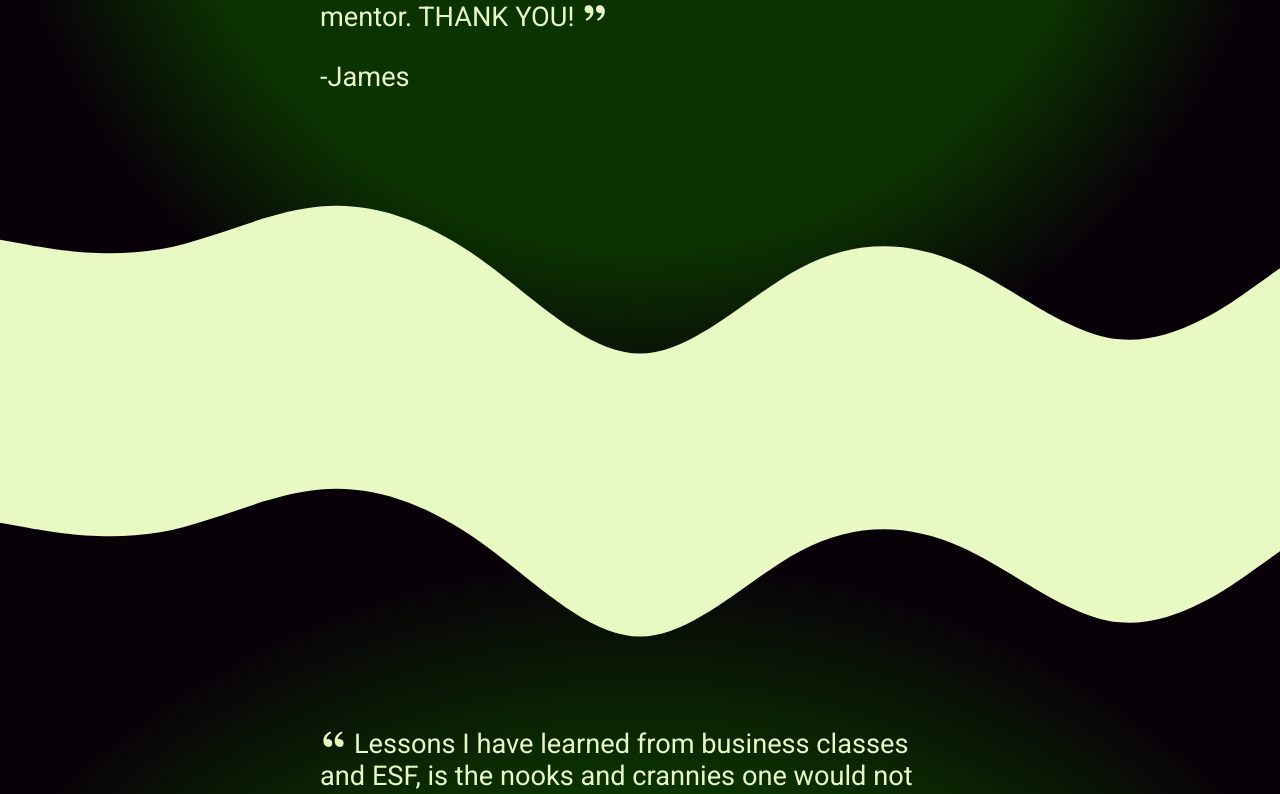
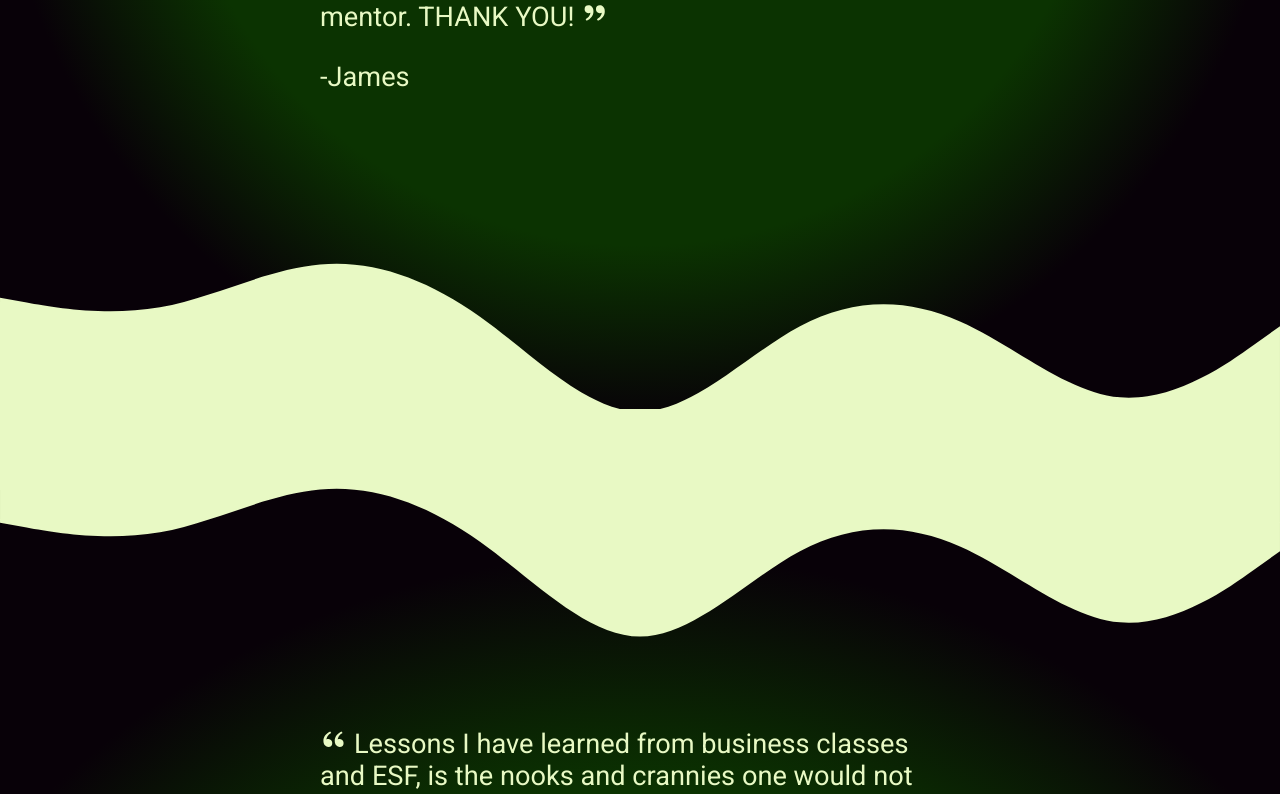
Before and after one commit to BrianBleau/esf, a Next.js app: page /testimonials in a window 1280 px wide. Shown: the part 1382-2176 px from the top of the page. Built offline with nearby package versions, Linux system fonts and the light colour scheme.

Commit message:
Update Testimonial.module.scss

```diff
--- a/components/testimonials/Testimonial.module.scss
+++ b/components/testimonials/Testimonial.module.scss
@@ -30,7 +30,7 @@
         }
 
         .svgBottom{
-            transform: translateY(6px);
+            transform: translateY(64px);
         }
     }
 }
```
